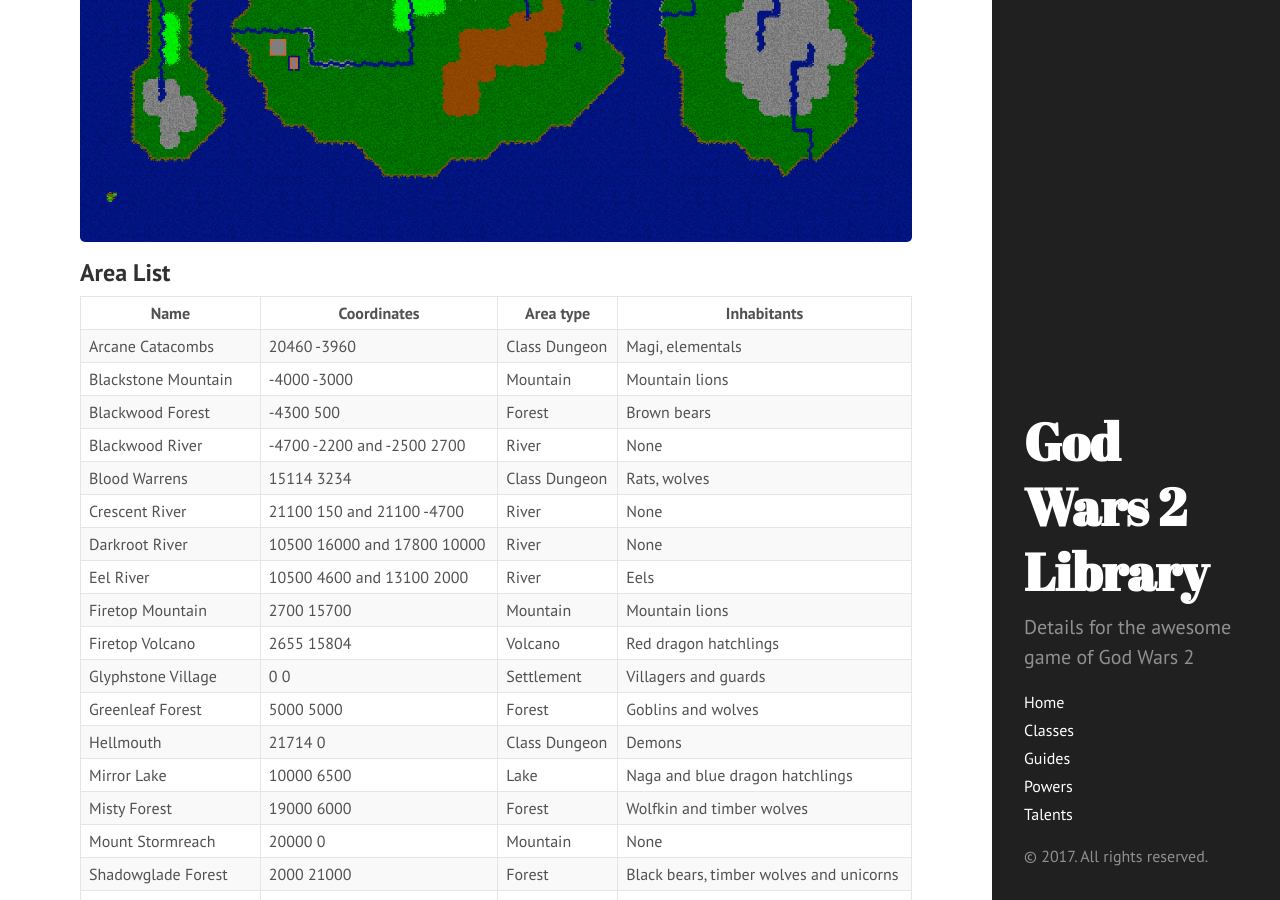
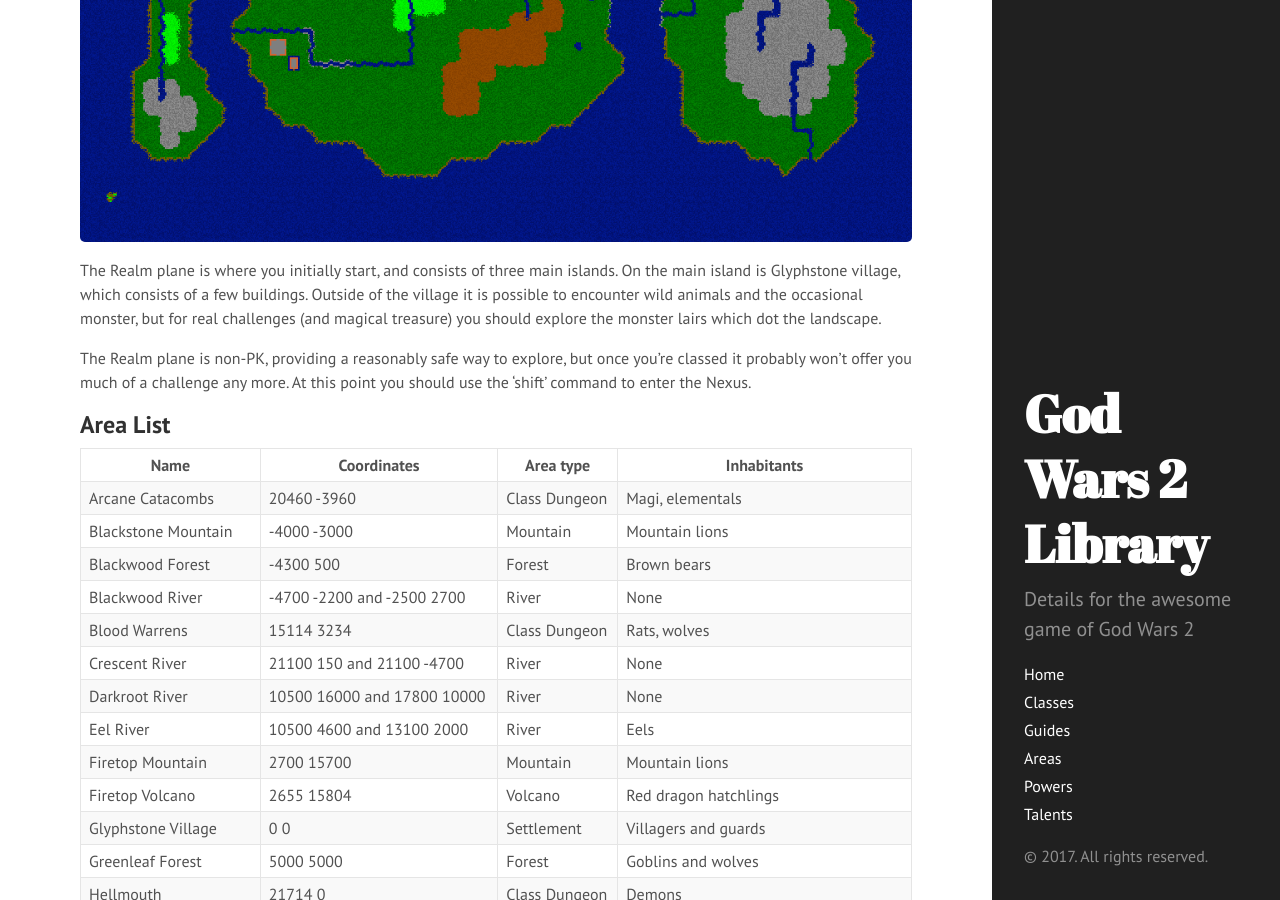
Before and after one commit to godwars2/godwars2.github.io, a Jekyll site: the page built from areas/realm.md, in a window 1280 px wide and 900 px high, scrolled down 702 px. Built offline with Jekyll 4.4.1, drawn with Linux system fonts in a browser that asks for light colours.

Commit message:
Add areas to main links

```diff
--- a/areas/realm.md
+++ b/areas/realm.md
@@ -4,6 +4,16 @@ title: Area - Realm
 ---
 
 ![Realm Map]({{ site.baseurl }}/public/realm.png)
+
+The Realm plane is where you initially start, and consists of three main
+islands.  On the main island is Glyphstone village, which consists of a few
+buildings.  Outside of the village it is possible to encounter wild animals
+and the occasional monster, but for real challenges (and magical treasure)
+you should explore the monster lairs which dot the landscape.
+
+The Realm plane is non-PK, providing a reasonably safe way to explore, but
+once you're classed it probably won't offer you much of a challenge any more.
+At this point you should use the 'shift' command to enter the Nexus.
 
 ## Area List
 
```
Also changed, not shown: areas/index.md (added, +14 -0 lines), areas/nexus.md (+9 -0 lines).
